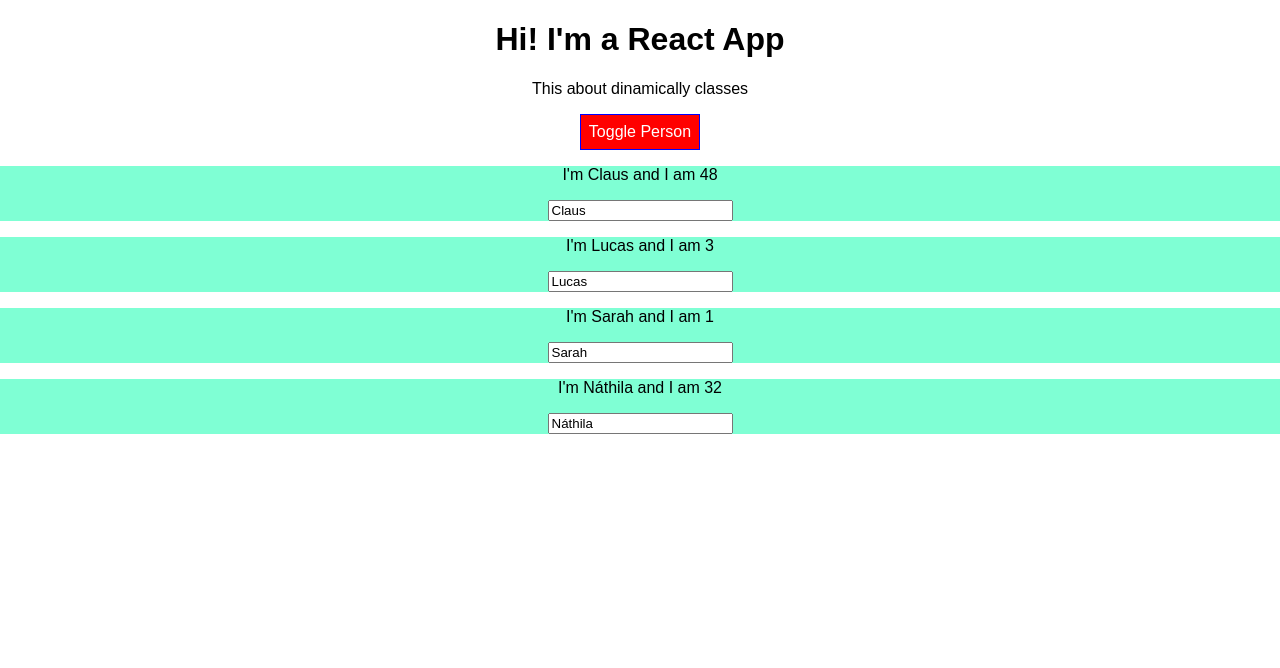
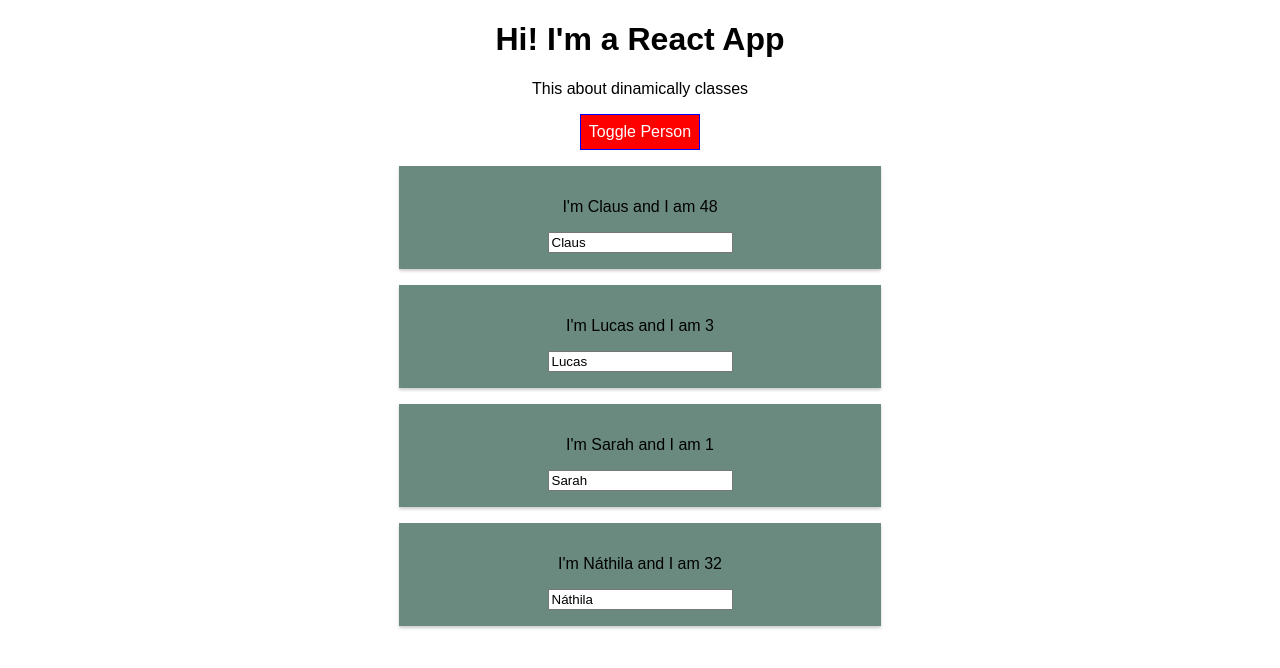
Before and after one commit to Cperbony/react-the-complete-guide-incl-redux, a React (Create React App) app: page / in a window 1280 px wide. Both pictures are taken after a click on the button "Toggle Person". Shown: the top 668 px of the page. Built offline with nearby package versions, Linux system fonts and the light colour scheme.

Commit message:
Add Radium for Dinamically CSS and @Media

```diff
--- a/package.json
+++ b/package.json
@@ -3,6 +3,7 @@
   "version": "0.1.0",
   "private": true,
   "dependencies": {
+    "radium": "^0.25.1",
     "react": "^16.8.6",
     "react-dom": "^16.8.6",
     "react-scripts": "1.1.5"
--- a/src/App.js
+++ b/src/App.js
@@ -1,6 +1,9 @@
 import React, { Component } from 'react';
 import './App.css';
+import Radium, { StyleRoot } from 'radium';
+
 import Person from './Person/Person';
+
 
 
 class App extends Component {
@@ -58,7 +61,11 @@
       font: 'inherit',
       border: '1px solid blue',
       padding: '8px',
-      cursor: 'pointer'
+      cursor: 'pointer',
+      ':hover': {
+        backgroundColor: 'lightgreen',
+        color: 'black'
+      }
     };
 
     let persons = null;
@@ -79,6 +86,10 @@
       );
 
       style.backgroundColor = 'red';
+      style[': hover'] = {
+        backgroundColor: 'lightred',
+        color: 'black',
+      };
     }
 
     const classes = [];
@@ -90,6 +101,7 @@
     }
 
     return (
+      <StyleRoot>
         <div className="App">
           <h1>Hi! I'm a React App</h1>
           <p className={classes.join(' ')}>This about dinamically classes</p>
@@ -99,8 +111,9 @@
             onClick={this.togglePersonsHandler}>Toggle Person</button>
           {persons}
         </div>
+      </StyleRoot>
     );
   }
 }
 
-export default App;
+export default Radium(App);
--- a/src/Person/Person.css
+++ b/src/Person/Person.css
@@ -1,5 +1,14 @@
 .Person {
-    background-color: aquamarine;
+    width: 60%;
+    margin: 16px auto;
+    box-shadow: 0 2px 3px #ccc;
+    padding: 16px;
+    background-color: rgb(106, 138, 127);
     text-align: center;
+}
 
-}
+/* @media (min-width: 500px) {
+    .Person {
+        width: 450px;
+    }
+} */
--- a/src/Person/Person.js
+++ b/src/Person/Person.js
@@ -1,10 +1,18 @@
 import React from 'react';
+import Radium from 'radium';
 
 import './Person.css';
 
 const person = (props) => {
+    const style = {
+        '@media (min-width: 500px)': {
+            width: '450px'
+
+        }
+    };
+
     return (
-        <div className="Person">
+        <div className="Person" style={style}>
             <p onClick={props.click}>I'm {props.name} and I am {props.age}</p>
             <p>{props.children}</p>
             <input type="text" onChange={props.changed}
@@ -13,4 +21,4 @@
     )
 };
 
-export default person;
+export default Radium(person);
```
Also changed, not shown: 1 other file (tests, documents, lock files or other folders). Lines whose indentation alone changed are shown as unchanged.
